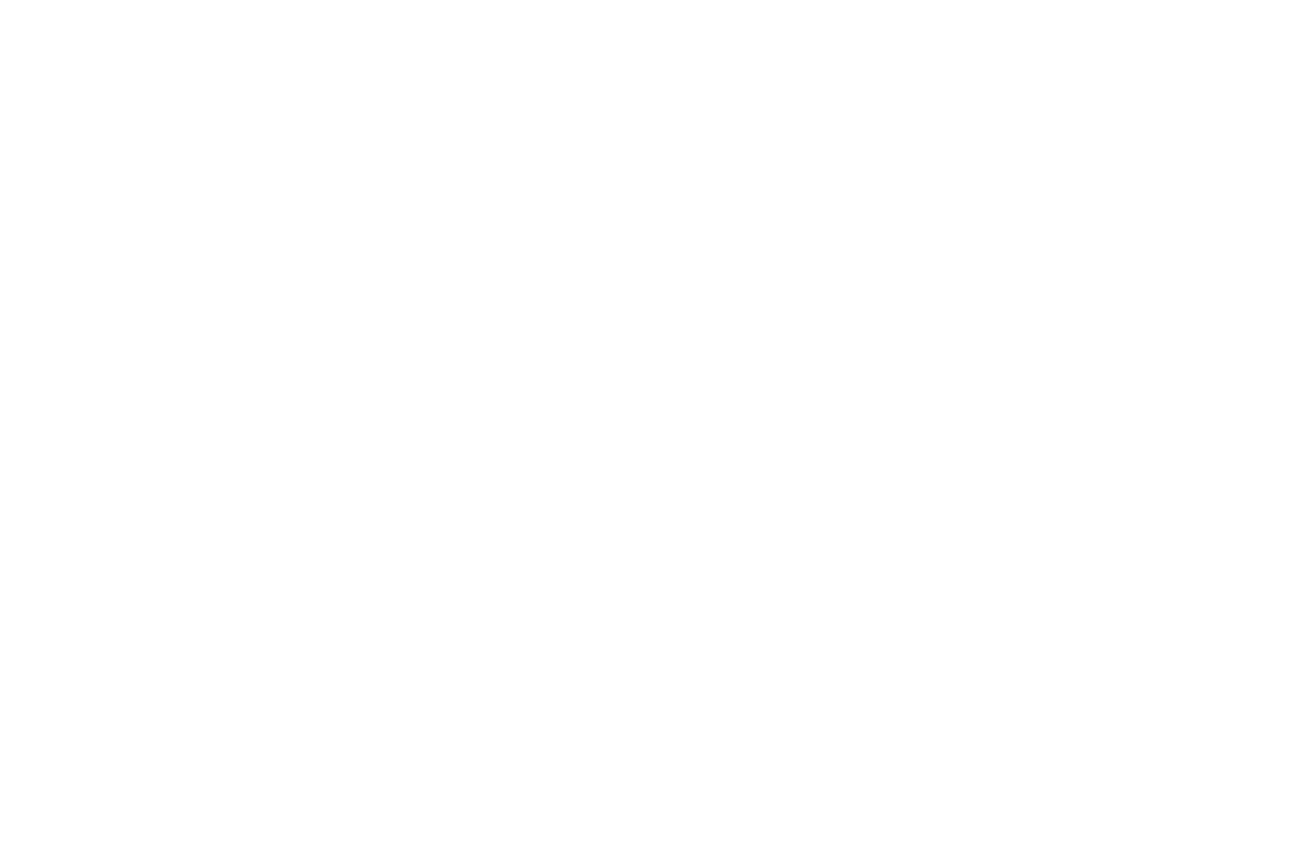
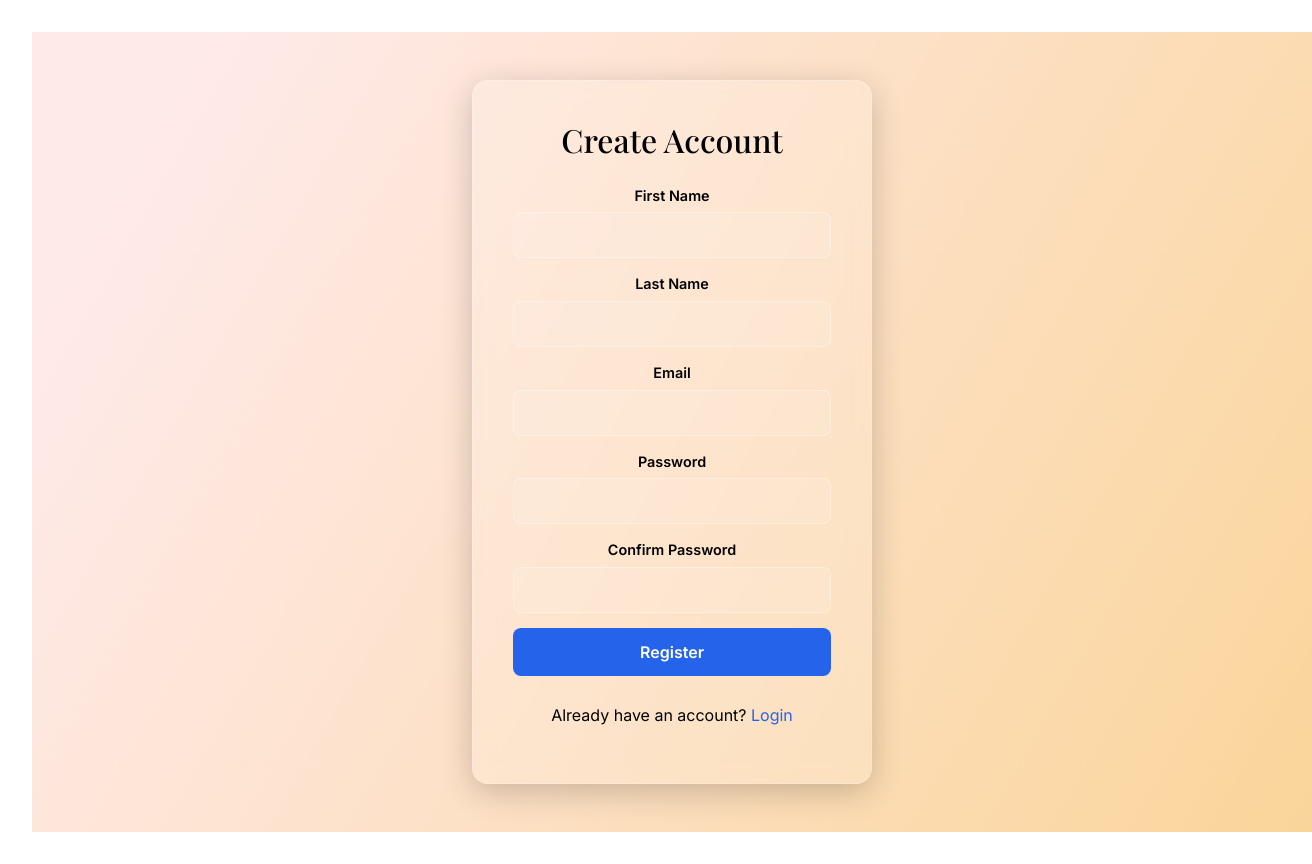
Before and after one commit to Iam-abhi121/Project-X, a React (Vite) app in the folder frontend/: page /signup in a window 1280 px wide. Before the commit this address had no page. Shown: the whole page, 1312 px wide, since content can reach past the window. Before the commit the page ends 800 px from the top, so only its background shows below. Built offline with nearby package versions, Linux system fonts and the light colour scheme.

Commit message:
changes in register and login

```diff
--- a/frontend/package.json
+++ b/frontend/package.json
@@ -10,7 +10,7 @@
     "preview": "vite preview"
   },
   "dependencies": {
-    "bootstrap": "^5.3.6",
+    "bootstrap": "^5.3.7",
     "react": "^19.1.0",
     "react-bootstrap": "^2.10.10",
     "react-dom": "^19.1.0",
--- a/frontend/src/App.jsx
+++ b/frontend/src/App.jsx
@@ -1,21 +1,18 @@
 import { Routes, Route } from "react-router-dom";
 import Home from "./pages/Home/Home";
-import Registration from "./pages/Registration/Registration";
+import Login from "./pages/Auth/Login/Login";
+import Registration from "./pages/Auth/Login/Registration";
 import 'bootstrap/dist/css/bootstrap.min.css';
-import './App.css'
-
+import './App.css';
 
 function App() {
-
   return (
-    <>
     <Routes>
       <Route path="/" element={<Home />} />
-      <Route path="/Registration" element={<Registration />} />
+      <Route path="/login" element={<Login />} />
+      <Route path="/signup" element={<Registration />} />
     </Routes>
-
-    </>
   );
 }
 
-export default App
+export default App;
--- /dev/null
+++ b/frontend/src/pages/Auth/Login/Login.jsx
@@ -0,0 +1,136 @@
+import React, { useState, useEffect } from 'react';
+import { useNavigate } from 'react-router-dom';
+
+const Login = () => {
+  const [email, setEmail] = useState('');
+  const [password, setPassword] = useState('');
+  const navigate = useNavigate();
+
+  const handleLogin = (e) => {
+    e.preventDefault();
+    if (email === 'test@example.com' && password === 'password') {
+      alert('Login successful!');
+      navigate('/');
+    } else {
+      alert('Invalid credentials');
+    }
+  };
+
+  useEffect(() => {
+    document.body.style.margin = 0;
+    document.body.style.fontFamily = "'Inter', sans-serif";
+  }, []);
+
+  return (
+    <div style={styles.background}>
+      <div style={styles.overlay}>
+        <form onSubmit={handleLogin} style={styles.form} className="fade-in">
+          <h2 style={styles.heading}>Welcome Back</h2>
+          <div style={styles.inputGroup}>
+            <label htmlFor="email" style={styles.label}>Email</label>
+            <input
+              type="email"
+              id="email"
+              value={email}
+              onChange={(e) => setEmail(e.target.value)}
+              required
+              style={styles.input}
+            />
+          </div>
+          <div style={styles.inputGroup}>
+            <label htmlFor="password" style={styles.label}>Password</label>
+            <input
+              type="password"
+              id="password"
+              value={password}
+              onChange={(e) => setPassword(e.target.value)}
+              required
+              style={styles.input}
+            />
+          </div>
+          <button type="submit" style={styles.button}>Login</button>
+        </form>
+      </div>
+      <style>{`
+        @import url('https://fonts.googleapis.com/css2?family=Playfair+Display:wght@500&family=Inter:wght@400;600&display=swap');
+        .fade-in {
+          animation: fadeIn 1s ease-in-out forwards;
+          opacity: 0;
+          transform: translateY(-20px);
+        }
+        @keyframes fadeIn {
+          to {
+            opacity: 1;
+            transform: translateY(0);
+          }
+        }
+      `}</style>
+    </div>
+  );
+};
+
+const styles = {
+background: {
+  background: 'linear-gradient(120deg, #FFEAEA 10%, #FAD59A 100%)',
+  width: '100vw',
+  height: '100vh',
+  display: 'flex',
+  justifyContent: 'center',
+  alignItems: 'center',
+}
+
+,
+  overlay: {
+    backgroundColor: 'rgba(255, 255, 255, 0.15)',
+    backdropFilter: 'blur(10px)',
+    padding: '40px',
+    borderRadius: '16px',
+    boxShadow: '0 8px 32px rgba(0, 0, 0, 0.2)',
+    border: '1px solid rgba(255, 255, 255, 0.2)',
+    width: '100%',
+    maxWidth: '400px',
+  },
+  form: {
+    display: 'flex',
+    flexDirection: 'column',
+    gap: '20px',
+    color: 'black',
+  },
+  heading: {
+    fontFamily: "'Playfair Display', serif",
+    fontSize: '2rem',
+    textAlign: 'center',
+    color: 'black',
+    marginBottom: '10px',
+  },
+  inputGroup: {
+    display: 'flex',
+    flexDirection: 'column',
+  },
+  label: {
+    fontSize: '0.9rem',
+    marginBottom: '6px',
+    fontWeight: '600',
+  },
+  input: {
+    padding: '10px 14px',
+    borderRadius: '8px',
+    border: '1px solid rgba(255, 255, 255, 0.3)',
+    backgroundColor: 'rgba(255, 255, 255, 0.1)',
+    color: 'black',
+    outline: 'none',
+    fontSize: '1rem',
+  },
+  button: {
+    padding: '12px',
+    backgroundColor: '#2563eb',
+    color: 'white',
+    border: 'none',
+    borderRadius: '8px',
+    cursor: 'pointer',
+    fontWeight: '600',
+    transition: 'background-color 0.3s ease',
+  },
+};
+
+export default Login;
--- /dev/null
+++ b/frontend/src/pages/Auth/Login/Registration.jsx
@@ -0,0 +1,215 @@
+import React, { useState, useEffect } from "react";
+import { useNavigate } from "react-router-dom";
+
+const Registration = () => {
+  const [formData, setFormData] = useState({
+    firstName: "",
+    lastName: "",
+    email: "",
+    password: "",
+    confirmPassword: "",
+  });
+
+  const navigate = useNavigate();
+
+  const handleChange = (e) => {
+    setFormData({ ...formData, [e.target.name]: e.target.value });
+  };
+
+  const handleRegister = (e) => {
+    e.preventDefault();
+
+    if (formData.password !== formData.confirmPassword) {
+      alert("Passwords do not match!");
+      return;
+    }
+
+    if (formData.firstName && formData.lastName && formData.email && formData.password) {
+      alert("Registered successfully!");
+      navigate("/login");
+    }
+  };
+
+  useEffect(() => {
+    document.body.style.margin = 0;
+    document.body.style.fontFamily = "'Inter', sans-serif";
+  }, []);
+
+  return (
+    <div style={styles.background}>
+      <div style={styles.overlay}>
+        <form onSubmit={handleRegister} style={styles.form} className="fade-in">
+          <h2 style={styles.heading}>Create Account</h2>
+
+          <div style={styles.inputGroup}>
+            <label htmlFor="firstName" style={styles.label}>
+              First Name
+            </label>
+            <input
+              type="text"
+              id="firstName"
+              name="firstName"
+              value={formData.firstName}
+              onChange={handleChange}
+              required
+              style={styles.input}
+            />
+          </div>
+
+          <div style={styles.inputGroup}>
+            <label htmlFor="lastName" style={styles.label}>
+              Last Name
+            </label>
+            <input
+              type="text"
+              id="lastName"
+              name="lastName"
+              value={formData.lastName}
+              onChange={handleChange}
+              required
+              style={styles.input}
+            />
+          </div>
+
+          <div style={styles.inputGroup}>
+            <label htmlFor="email" style={styles.label}>
+              Email
+            </label>
+            <input
+              type="email"
+              id="email"
+              name="email"
+              value={formData.email}
+              onChange={handleChange}
+              required
+              style={styles.input}
+            />
+          </div>
+
+          <div style={styles.inputGroup}>
+            <label htmlFor="password" style={styles.label}>
+              Password
+            </label>
+            <input
+              type="password"
+              id="password"
+              name="password"
+              value={formData.password}
+              onChange={handleChange}
+              required
+              style={styles.input}
+            />
+          </div>
+
+          <div style={styles.inputGroup}>
+            <label htmlFor="confirmPassword" style={styles.label}>
+              Confirm Password
+            </label>
+            <input
+              type="password"
+              id="confirmPassword"
+              name="confirmPassword"
+              value={formData.confirmPassword}
+              onChange={handleChange}
+              required
+              style={styles.input}
+            />
+          </div>
+
+          <button type="submit" style={styles.button}>
+            Register
+          </button>
+
+          <p style={{ textAlign: "center", marginTop: 12 }}>
+            Already have an account?{" "}
+            <span
+              style={{ color: "#2563eb", cursor: "pointer" }}
+              onClick={() => navigate("/login")}
+            >
+              Login
+            </span>
+          </p>
+        </form>
+      </div>
+
+      <style>{`
+        @import url('https://fonts.googleapis.com/css2?family=Playfair+Display:wght@500&family=Inter:wght@400;600&display=swap');
+        .fade-in {
+          animation: fadeIn 1s ease-in-out forwards;
+          opacity: 0;
+          transform: translateY(-20px);
+        }
+        @keyframes fadeIn {
+          to {
+            opacity: 1;
+            transform: translateY(0);
+          }
+        }
+      `}</style>
+    </div>
+  );
+};
+
+const styles = {
+  background: {
+    background: "linear-gradient(120deg, #FFEAEA 10%, #FAD59A 100%)",
+    width: "100vw",
+    height: "100vh",
+    display: "flex",
+    justifyContent: "center",
+    alignItems: "center",
+  },
+  overlay: {
+    backgroundColor: "rgba(255, 255, 255, 0.15)",
+    backdropFilter: "blur(10px)",
+    padding: "40px",
+    borderRadius: "16px",
+    boxShadow: "0 8px 32px rgba(0, 0, 0, 0.2)",
+    border: "1px solid rgba(255, 255, 255, 0.2)",
+    width: "100%",
+    maxWidth: "400px",
+  },
+  form: {
+    display: "flex",
+    flexDirection: "column",
+    gap: "15px",
+    color: "black",
+  },
+  heading: {
+    fontFamily: "'Playfair Display', serif",
+    fontSize: "2rem",
+    textAlign: "center",
+    color: "black",
+    marginBottom: "10px",
+  },
+  inputGroup: {
+    display: "flex",
+    flexDirection: "column",
+  },
+  label: {
+    fontSize: "0.9rem",
+    marginBottom: "6px",
+    fontWeight: "600",
+  },
+  input: {
+    padding: "10px 14px",
+    borderRadius: "8px",
+    border: "1px solid rgba(255, 255, 255, 0.3)",
+    backgroundColor: "rgba(255, 255, 255, 0.1)",
+    color: "black",
+    outline: "none",
+    fontSize: "1rem",
+  },
+  button: {
+    padding: "12px",
+    backgroundColor: "#2563eb",
+    color: "white",
+    border: "none",
+    borderRadius: "8px",
+    cursor: "pointer",
+    fontWeight: "600",
+    transition: "background-color 0.3s ease",
+  },
+};
+
+export default Registration;
--- a/frontend/src/pages/Registration/Registration.css
+++ /dev/null
@@ -1,7 +0,0 @@
-.registration-container {
-    background-color: #000000;
-    padding: 20px;
-    border-radius: 8px;
-    box-shadow: 0 2px 4px rgba(0, 0, 0, 0.1);
-    color: #ffffff;
-}
--- a/frontend/src/pages/Registration/Registration.jsx
+++ /dev/null
@@ -1,12 +0,0 @@
-import './Registration.css';
-
-function Registration() {
-  return (
-    <div className="registration-container">
-      <h1>Registration Page</h1>
-      <p>This is the registration page.</p>
-    </div>
-  );
-}
-
-export default Registration;
```
Also changed, not shown: 1 other file (tests, documents, lock files or other folders).
